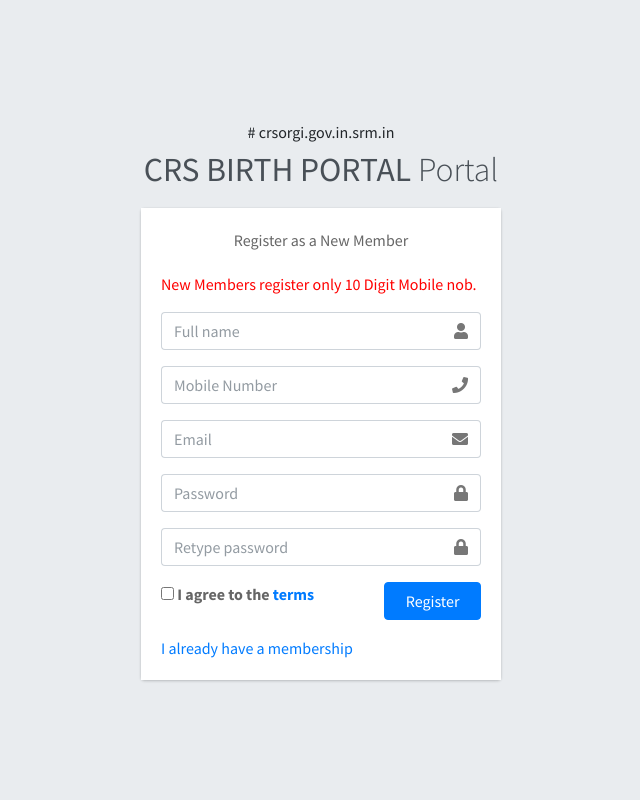
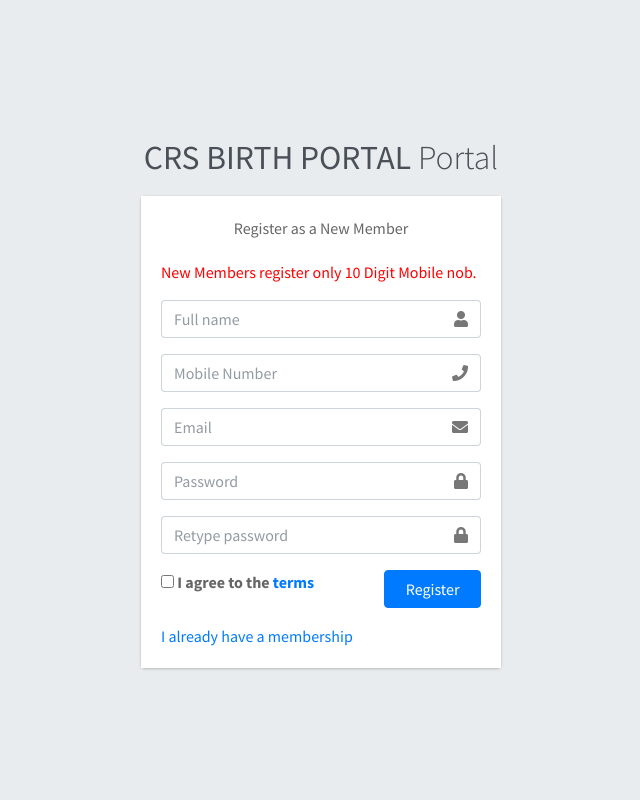
Before and after one commit to somraymardi/crsorgi.gov.in.srm.in, a PHP site: page /register.php in a window 1280 px wide. Shown: the whole page, without its empty margins (319-959 px from the left). Run offline with PHP 8.4, Linux system fonts and the light colour scheme; some libraries are stand-ins or nearby versions.

Commit message:
Update register.php

```diff
--- a/register.php
+++ b/register.php
@@ -1,4 +1,4 @@
-# crsorgi.gov.in.srm.in
+
 
 <!-- Data Tabled Css  -->
 <link rel="stylesheet" href="//cdn.datatables.net/1.12.1/css/jquery.dataTables.min.css">
```
